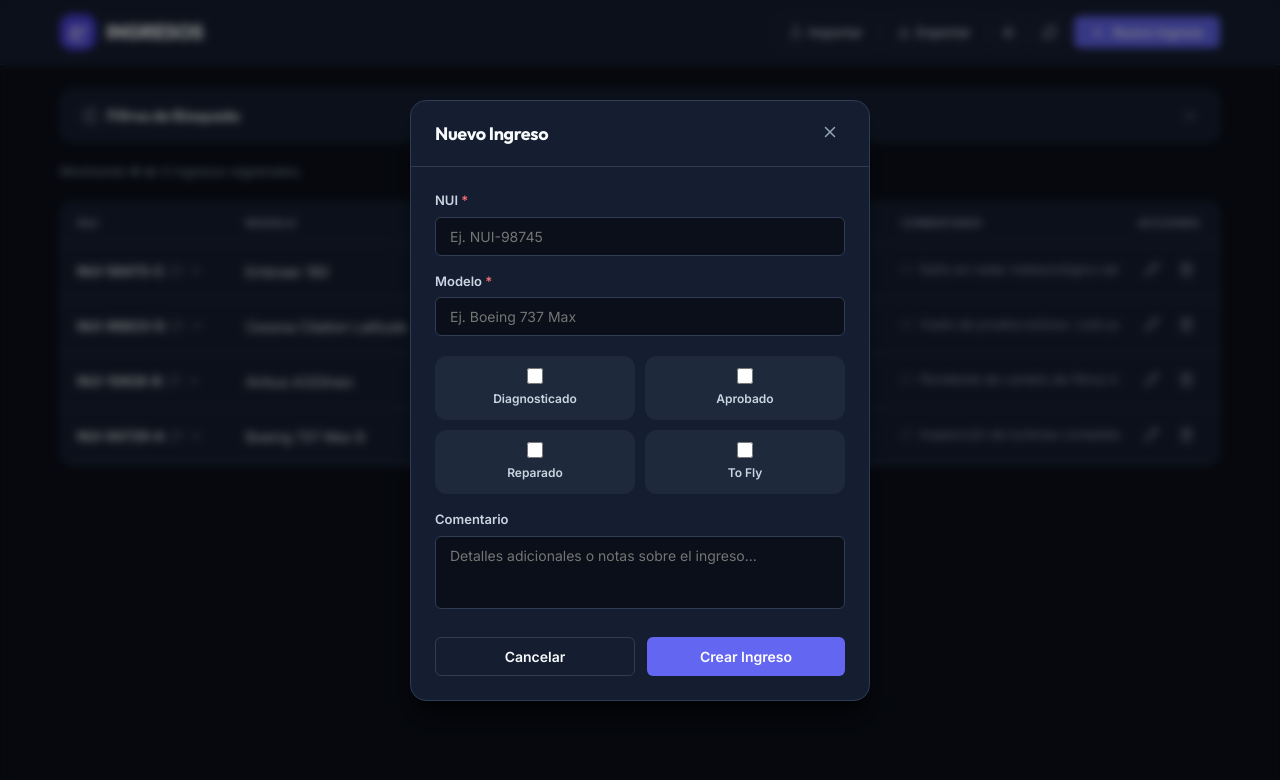
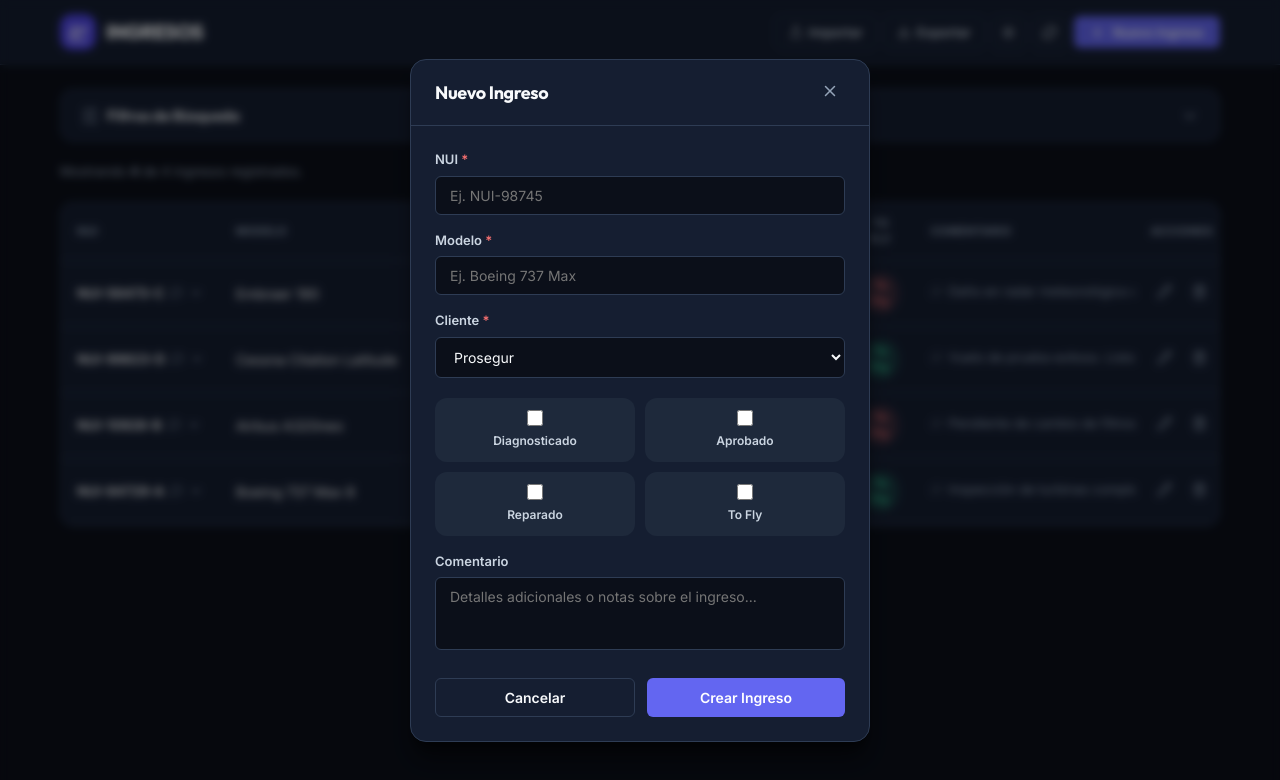
Before and after one commit to javiercevedo-blip/Ingresos, a React (Vite) app: page / in a window 1280 px wide. Both pictures are taken after a click on the button "Nuevo Ingreso". Shown: the top 780 px of the page. Built offline with nearby package versions, Linux system fonts and the light colour scheme.

Commit message:
feat: agregar selector y filtro de clientes (Prosegur, Warner, Guiñez, AyD, Somacor, Sifron, IMA)

```diff
--- a/src/App.jsx
+++ b/src/App.jsx
@@ -10,6 +10,7 @@ const demoData = [
     id: 'reg-1',
     nui: 'NUI-84729-A',
     modelo: 'Boeing 737 Max 8',
+    cliente: 'Prosegur',
     aprobado: true,
     reparado: true,
     to_fly: true,
@@ -21,6 +22,7 @@ const demoData = [
     id: 'reg-2',
     nui: 'NUI-10928-B',
     modelo: 'Airbus A320neo',
+    cliente: 'Warner',
     aprobado: true,
     reparado: false,
     to_fly: false,
@@ -32,6 +34,7 @@ const demoData = [
     id: 'reg-3',
     nui: 'NUI-56473-C',
     modelo: 'Embraer 190',
+    cliente: 'Guiñez',
     aprobado: false,
     reparado: false,
     to_fly: false,
@@ -43,6 +46,7 @@ const demoData = [
     id: 'reg-4',
     nui: 'NUI-99823-D',
     modelo: 'Cessna Citation Latitude',
+    cliente: 'IMA',
     aprobado: true,
     reparado: true,
     to_fly: true,
@@ -55,7 +59,7 @@ const demoData = [
 export default function App() {
   const [registros, setRegistros] = useState([]);
   const [filteredRegistros, setFilteredRegistros] = useState([]);
-  const [activeFilters, setActiveFilters] = useState({ nui: '', modelo: '', aprobado: null, reparado: null, to_fly: null, diagnosticado: null });
+  const [activeFilters, setActiveFilters] = useState({ nui: '', modelo: '', cliente: '', aprobado: null, reparado: null, to_fly: null, diagnosticado: null });
 
   const [isLoading, setIsLoading] = useState(true);
   const [isModalOpen, setIsModalOpen] = useState(false);
@@ -96,6 +100,9 @@ export default function App() {
     }
     if (activeFilters.modelo) {
       result = result.filter(r => r.modelo.toLowerCase().includes(activeFilters.modelo.toLowerCase()));
+    }
+    if (activeFilters.cliente) {
+      result = result.filter(r => r.cliente === activeFilters.cliente);
     }
     if (activeFilters.aprobado !== null) {
       result = result.filter(r => r.aprobado === activeFilters.aprobado);
--- a/src/components/Filters.jsx
+++ b/src/components/Filters.jsx
@@ -4,6 +4,7 @@ import { Search, SlidersHorizontal, ChevronDown, ChevronUp, X, Filter } from 'lu
 const initialFilterState = {
   nui: '',
   modelo: '',
+  cliente: '',
   aprobado: null,
   reparado: null,
   to_fly: null,
@@ -27,7 +28,7 @@ export default function Filters({ onApplyFilters }) {
     onApplyFilters(initialFilterState);
   };
 
-  const hasActiveFilters = filters.nui || filters.modelo || filters.aprobado !== null || filters.reparado !== null || filters.to_fly !== null || filters.diagnosticado !== null;
+  const hasActiveFilters = filters.nui || filters.modelo || filters.cliente || filters.aprobado !== null || filters.reparado !== null || filters.to_fly !== null || filters.diagnosticado !== null;
 
   return (
     <div style={{
@@ -151,6 +152,35 @@ export default function Filters({ onApplyFilters }) {
                   onBlur={(e) => e.target.style.borderColor = 'var(--border-color)'}
                 />
               </div>
+            </div>
+
+            {/* Select Cliente */}
+            <div style={{ display: 'flex', flexDirection: 'column', gap: '6px' }}>
+              <label style={{ fontSize: '11px', fontWeight: '700', color: 'var(--text-muted)', textTransform: 'uppercase', letterSpacing: '0.05em' }}>Cliente</label>
+              <select
+                value={filters.cliente}
+                onChange={(e) => handleFieldChange('cliente', e.target.value)}
+                style={{
+                  width: '100%',
+                  padding: '8px 12px',
+                  backgroundColor: 'var(--bg-primary)',
+                  border: '1px solid var(--border-color)',
+                  borderRadius: 'var(--radius-sm)',
+                  fontSize: '14px',
+                  color: 'var(--text-primary)',
+                  outline: 'none',
+                  cursor: 'pointer'
+                }}
+              >
+                <option value="">Todos</option>
+                <option value="Prosegur">Prosegur</option>
+                <option value="Warner">Warner</option>
+                <option value="Guiñez">Guiñez</option>
+                <option value="AyD">AyD</option>
+                <option value="Somacor">Somacor</option>
+                <option value="Sifron">Sifron</option>
+                <option value="IMA">IMA</option>
+              </select>
             </div>
 
             {/* Select Diagnosticado */}
--- a/src/components/RegistroList.jsx
+++ b/src/components/RegistroList.jsx
@@ -54,6 +54,7 @@ export default function RegistroList({ registros, onEdit, onDelete, onToggleFiel
               }}>
                 <th style={{ padding: '12px 16px', fontSize: '11px', fontWeight: '700', color: 'var(--text-muted)', textTransform: 'uppercase', letterSpacing: '0.05em' }}>NUI</th>
                 <th style={{ padding: '12px 16px', fontSize: '11px', fontWeight: '700', color: 'var(--text-muted)', textTransform: 'uppercase', letterSpacing: '0.05em' }}>Modelo</th>
+                <th style={{ padding: '12px 16px', fontSize: '11px', fontWeight: '700', color: 'var(--text-muted)', textTransform: 'uppercase', letterSpacing: '0.05em' }}>Cliente</th>
                 <th style={{ padding: '12px 16px', fontSize: '11px', fontWeight: '700', color: 'var(--text-muted)', textTransform: 'uppercase', letterSpacing: '0.05em', textAlign: 'center' }}>Diagnosticado</th>
                 <th style={{ padding: '12px 16px', fontSize: '11px', fontWeight: '700', color: 'var(--text-muted)', textTransform: 'uppercase', letterSpacing: '0.05em', textAlign: 'center' }}>Aprobado</th>
                 <th style={{ padding: '12px 16px', fontSize: '11px', fontWeight: '700', color: 'var(--text-muted)', textTransform: 'uppercase', letterSpacing: '0.05em', textAlign: 'center' }}>Reparado</th>
--- a/src/components/RegistroModal.jsx
+++ b/src/components/RegistroModal.jsx
@@ -5,6 +5,7 @@ export default function RegistroModal({ registro, onSave, onClose, isLoading })
   const [formData, setFormData] = useState({
     nui: '',
     modelo: '',
+    cliente: 'Prosegur',
     aprobado: false,
     reparado: false,
     to_fly: false,
@@ -17,6 +18,7 @@ export default function RegistroModal({ registro, onSave, onClose, isLoading })
       setFormData({
         nui: registro.nui,
         modelo: registro.modelo,
+        cliente: registro.cliente || 'Prosegur',
         aprobado: registro.aprobado,
         reparado: registro.reparado,
         to_fly: registro.to_fly,
@@ -27,6 +29,7 @@ export default function RegistroModal({ registro, onSave, onClose, isLoading })
       setFormData({
         nui: '',
         modelo: '',
+        cliente: 'Prosegur',
         aprobado: false,
         reparado: false,
         to_fly: false,
@@ -156,6 +159,40 @@ export default function RegistroModal({ registro, onSave, onClose, isLoading })
               onFocus={(e) => e.target.style.borderColor = 'var(--border-focus)'}
               onBlur={(e) => e.target.style.borderColor = 'var(--border-color)'}
             />
+          </div>
+
+          {/* Cliente Selector Dropdown */}
+          <div style={{ display: 'flex', flexDirection: 'column', gap: '6px' }}>
+            <label style={{ fontSize: '13px', fontWeight: '600', color: 'var(--text-secondary)' }}>
+              Cliente <span style={{ color: 'var(--danger)' }}>*</span>
+            </label>
+            <select
+              required
+              value={formData.cliente}
+              onChange={(e) => setFormData({ ...formData, cliente: e.target.value })}
+              style={{
+                width: '100%',
+                padding: '10px 14px',
+                backgroundColor: 'var(--bg-primary)',
+                border: '1px solid var(--border-color)',
+                borderRadius: 'var(--radius-sm)',
+                fontSize: '14px',
+                color: 'var(--text-primary)',
+                outline: 'none',
+                cursor: 'pointer',
+                transition: 'border-color var(--transition-fast)'
+              }}
+              onFocus={(e) => e.target.style.borderColor = 'var(--border-focus)'}
+              onBlur={(e) => e.target.style.borderColor = 'var(--border-color)'}
+            >
+              <option value="Prosegur">Prosegur</option>
+              <option value="Warner">Warner</option>
+              <option value="Guiñez">Guiñez</option>
+              <option value="AyD">AyD</option>
+              <option value="Somacor">Somacor</option>
+              <option value="Sifron">Sifron</option>
+              <option value="IMA">IMA</option>
+            </select>
           </div>
 
           {/* Status Checkboxes Row */}
--- a/src/components/RegistroRow.jsx
+++ b/src/components/RegistroRow.jsx
@@ -100,6 +100,11 @@ export function RegistroRow({ registro, onEdit, onDelete, onToggleField }) {
           {registro.modelo}
         </td>
 
+        {/* Cliente */}
+        <td style={{ padding: '12px 16px', fontSize: '14px', color: 'var(--text-secondary)', whiteSpace: 'nowrap', fontWeight: '500' }}>
+          {registro.cliente}
+        </td>
+
         {/* Statuses (Static in main row view) */}
         <td style={{ padding: '12px 16px', textAlign: 'center' }}>
           <StatusBadge label="Diagnosticado" value={registro.diagnosticado} editable={false} />
@@ -182,7 +187,7 @@ export function RegistroRow({ registro, onEdit, onDelete, onToggleField }) {
       {/* Expanded Row for editing flags inline and viewing commentary */}
       {isExpanded && (
         <tr style={{ backgroundColor: 'var(--bg-muted)', borderBottom: '1px solid var(--border-color)' }}>
-          <td colSpan={8} style={{ padding: '12px 20px' }}>
+          <td colSpan={9} style={{ padding: '12px 20px' }}>
             <div style={{ display: 'flex', flexWrap: 'wrap', alignItems: 'center', justifyContent: 'space-between', gap: '16px' }}>
 
               {/* Quick toggles */}
@@ -268,7 +273,11 @@ export function RegistroCard({ registro, onEdit, onDelete, onToggleField }) {
               {registro.comentario && <MessageSquare size={13} style={{ color: 'var(--text-muted)', opacity: 0.7 }} />}
               {isExpanded ? <ChevronUp size={14} style={{ color: 'var(--text-muted)' }} /> : <ChevronDown size={14} style={{ color: 'var(--text-muted)' }} />}
             </div>
-            <span style={{ fontSize: '12px', color: 'var(--text-muted)', display: 'block', marginTop: '2px' }}>{registro.modelo}</span>
+            <span style={{ fontSize: '12px', color: 'var(--text-muted)', display: 'flex', alignItems: 'center', gap: '8px', marginTop: '2px', flexWrap: 'wrap' }}>
+              <span>{registro.modelo}</span>
+              <span style={{ height: '3px', width: '3px', backgroundColor: 'var(--text-muted)', borderRadius: '50%', opacity: 0.6 }} />
+              <span style={{ color: 'var(--primary)', fontWeight: '600' }}>{registro.cliente}</span>
+            </span>
           </button>
 
           {/* Action buttons */}
```
